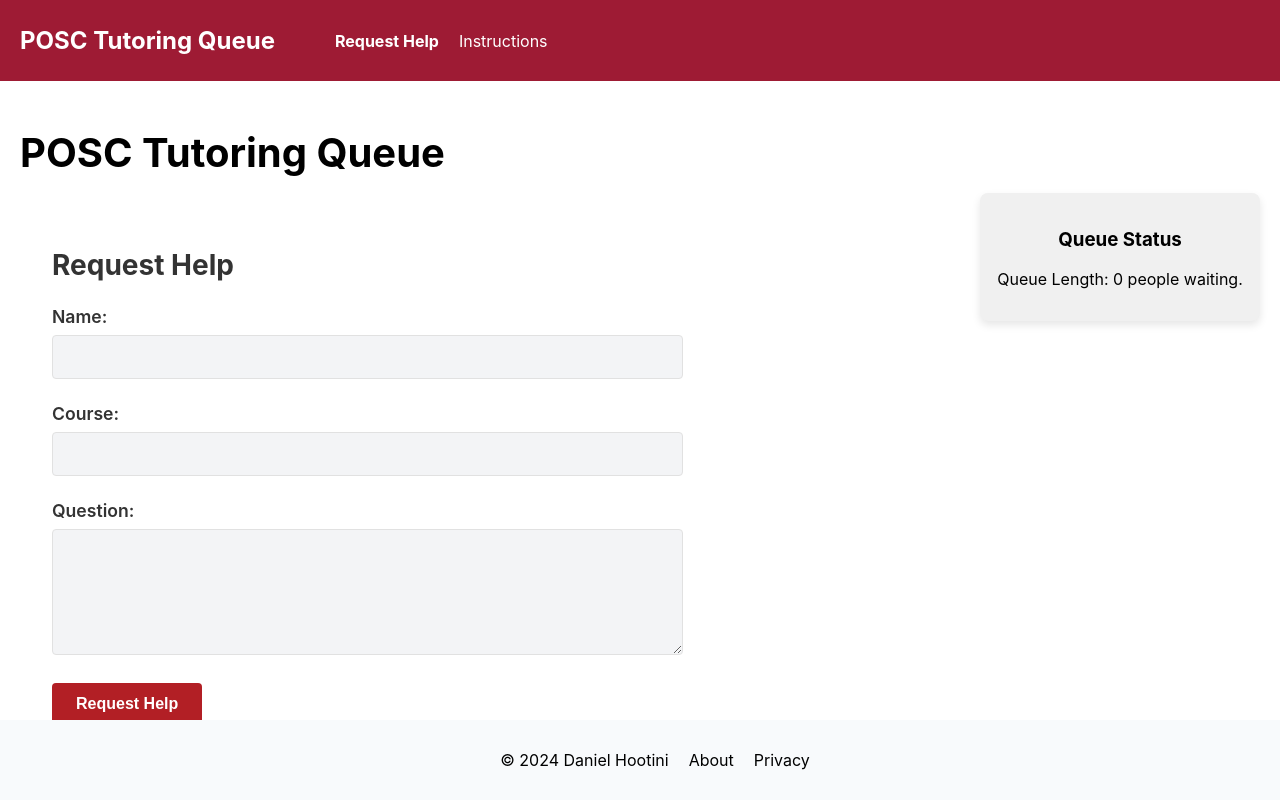
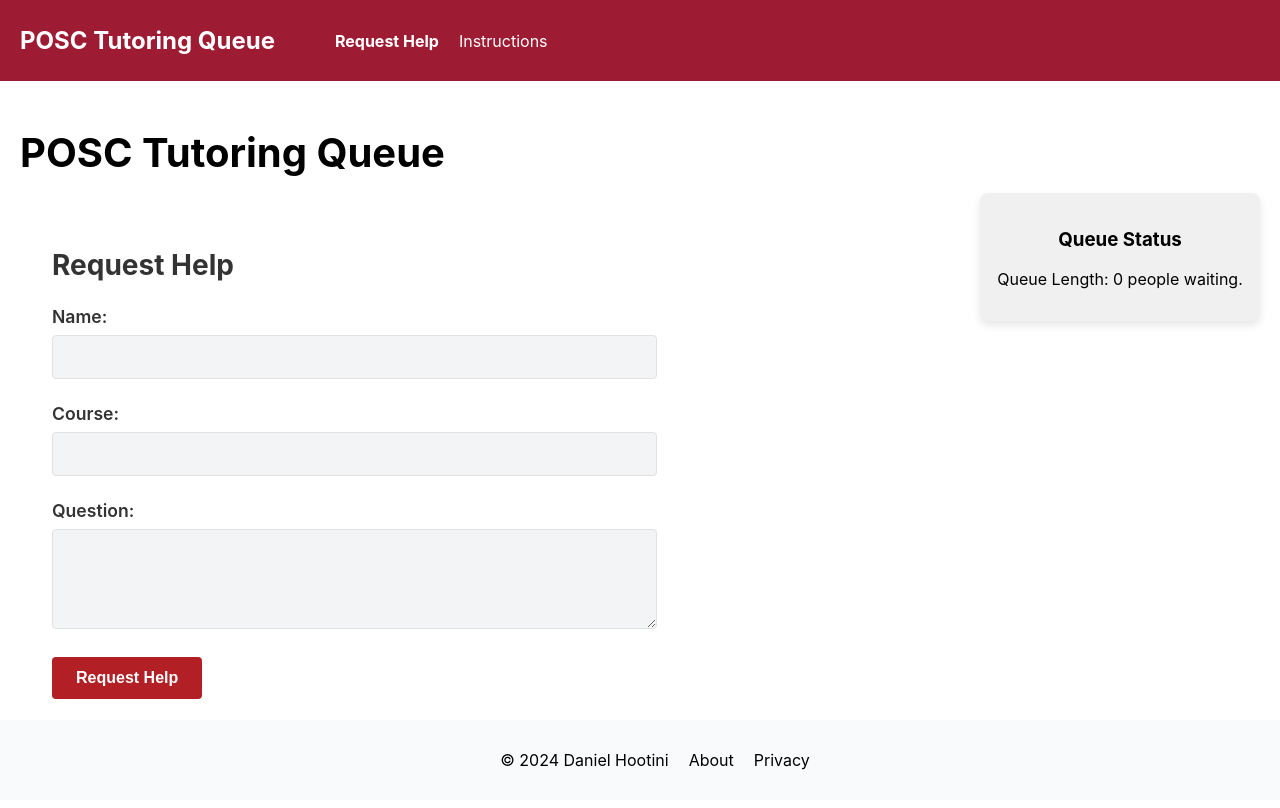
Before and after one commit to DanielH987/tutoring-queue, a React (Create React App) app: page / in a window 1280 px wide. Shown: the top 808 px of the page. Built offline with nearby package versions, Linux system fonts and the light colour scheme.

Commit message:
style: Update Queue component form layout and styles

```diff
--- a/src/styles/Queue.css
+++ b/src/styles/Queue.css
@@ -38,17 +38,20 @@
 }
 
 .form-group input,
-.form-group textarea {
+.form-group textarea,
+.form-group select {
   width: 75%;
   padding: 0.75rem;
   border: 1px solid #e1e1e1;
   border-radius: 4px;
   font-size: 1rem;
   background-color: #f3f4f6;
+  box-sizing: border-box;
 }
 
 .form-group input:focus,
-.form-group textarea:focus {
+.form-group textarea:focus,
+.form-group select:focus {
   background-color: #ffffff;
   outline: none;
   border-color: black;
```
